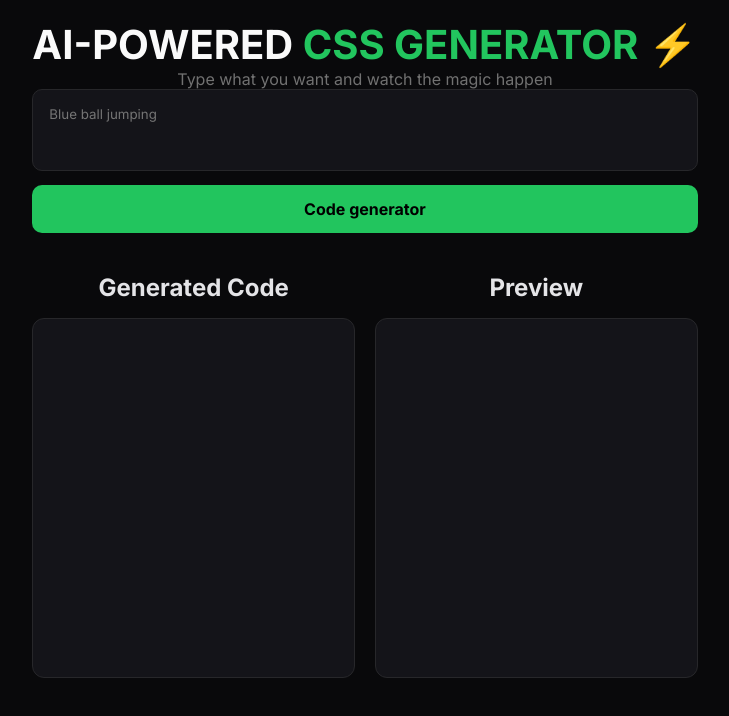
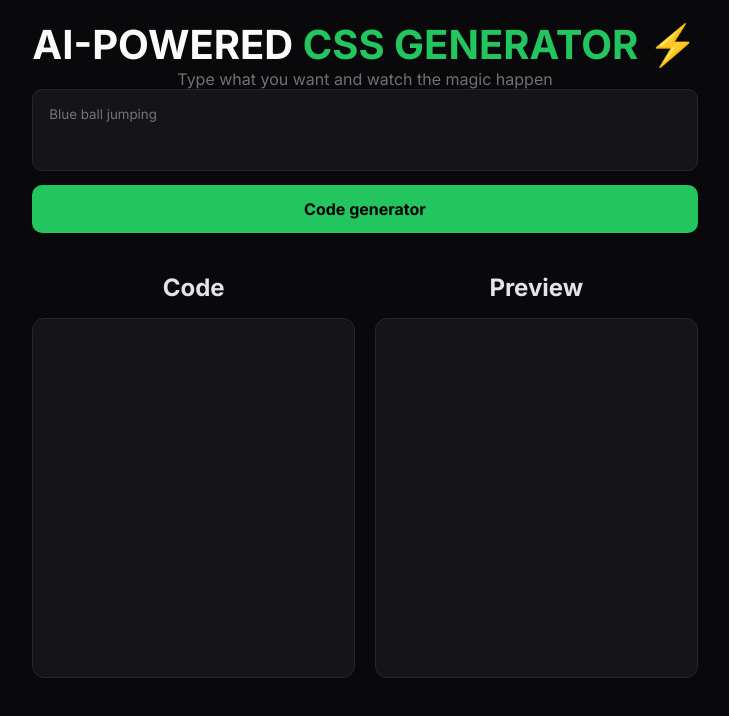
Before and after one commit to lucas852757/ai-powered-css-generator, a React (Create React App) app: page / in a window 1280 px wide. Shown: the top 716 px of the page, without its empty margins (275-1004 px from the left). Built offline with nearby package versions, Linux system fonts and the light colour scheme.

Commit message:
Update CodeViewer and stylesheet

```diff
--- a/src/CodeViewer.jsx
+++ b/src/CodeViewer.jsx
@@ -3,7 +3,7 @@ function CodeViewer({ propCodeViewerValue }) {
     return (
         <div className="code-viewer-container">
             <div className="direction-view">
-                <h2>Generated Code</h2>
+                <h2>Code</h2>
                 <p className="code-viewer" data-testid="code-viewer">{ propCodeViewerValue }</p>
             </div>
         </div>
--- a/src/index.css
+++ b/src/index.css
@@ -65,12 +65,14 @@ button {
     line-height: 2;
     overflow: auto;
     min-height: 360px;
+    max-height: 400px;
     width: 100%;
     min-width: 0;
 }
 .code-result {
     width: 100%;
     min-height: 360px;
+    max-height: 400px;
     border: 1px solid #27272a;
     border-radius: 12px;
     background: #141419;
```
